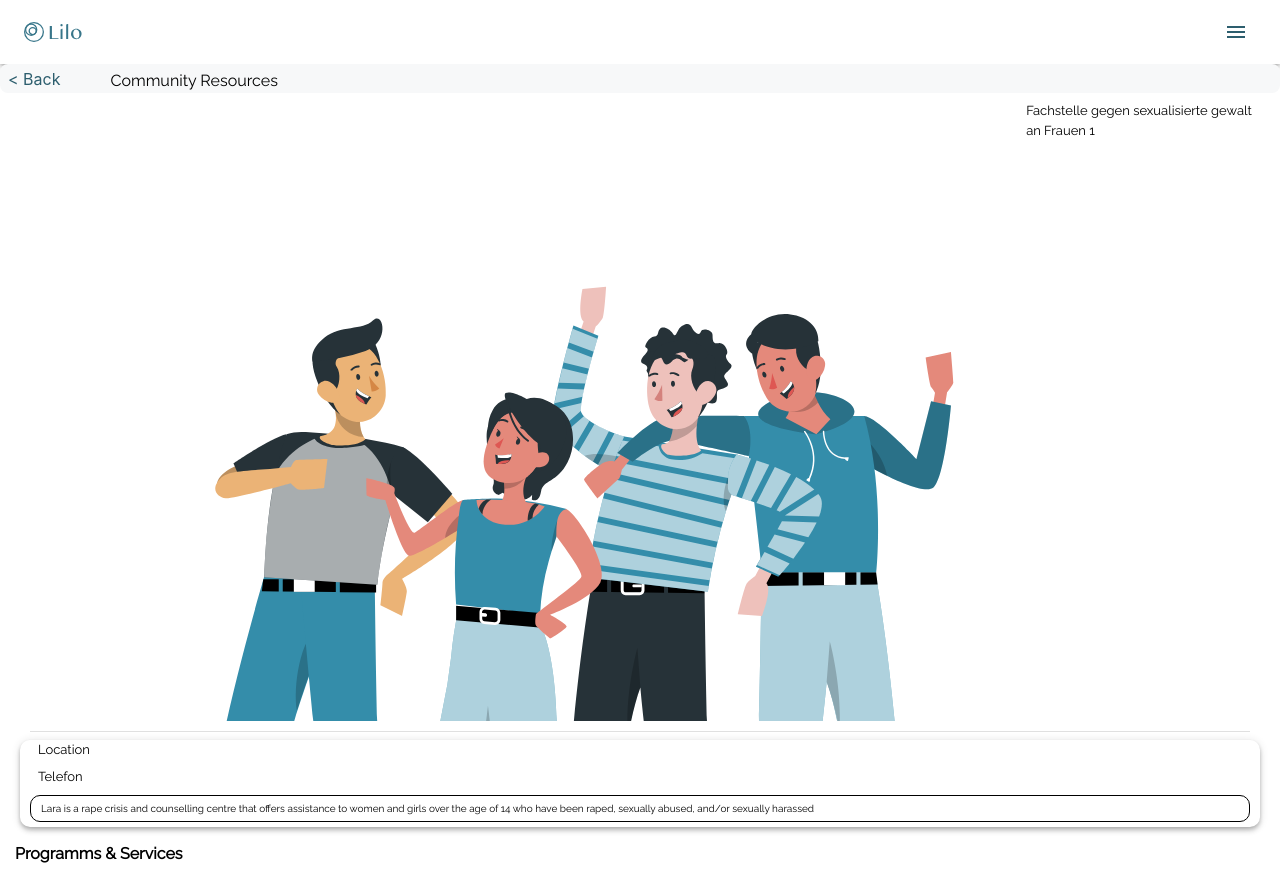
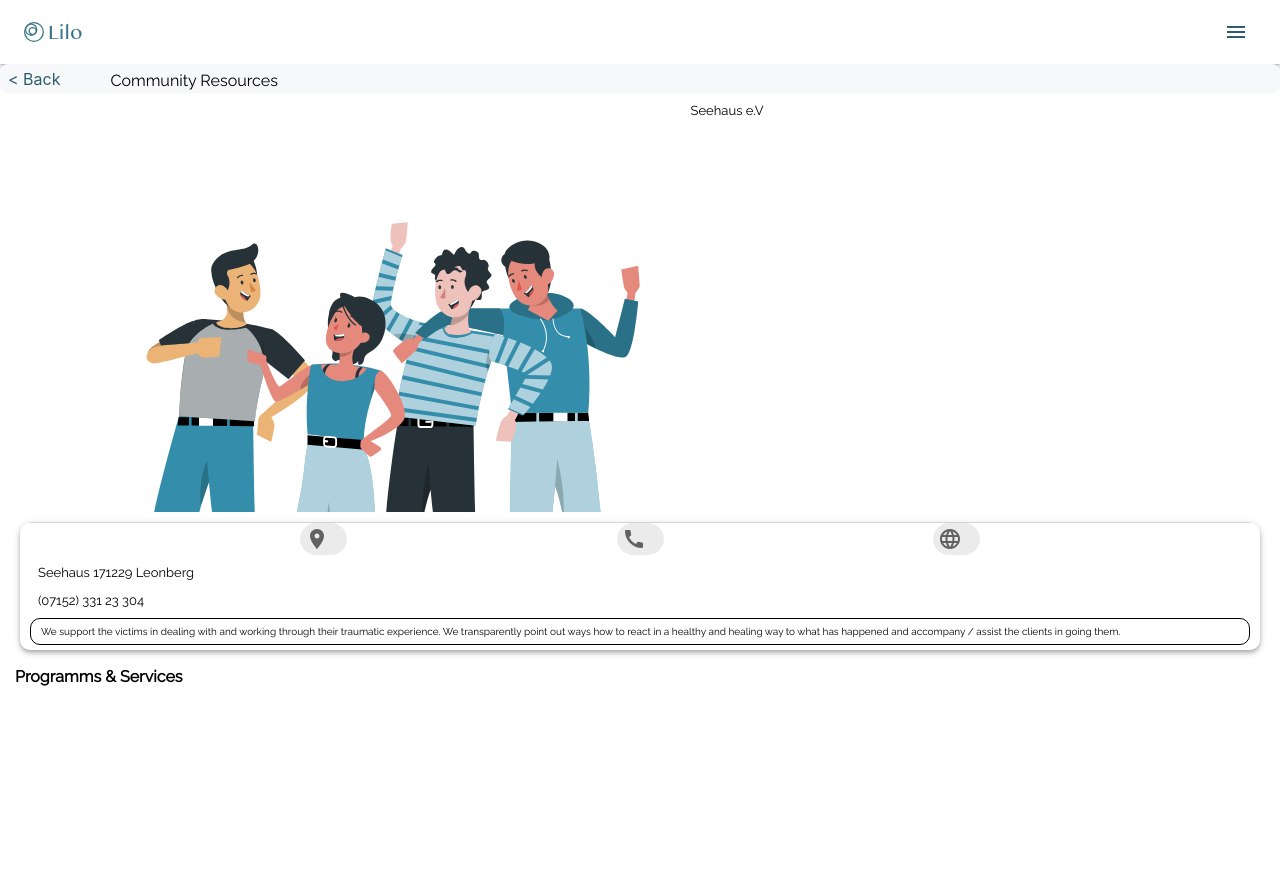
Before and after one commit to rstief/rannsteintc, a React (Create React App) app in the folder tc-rannstein-app/: page /lilo/communityorg/1 in a window 1280 px wide. After the commit the page ends 800 px from the top, so only its background shows below. Built offline with nearby package versions, Linux system fonts and the light colour scheme.

Commit message:
now also working on detail community page

```diff
--- a/tc-rannstein-app/src/components/pages/CommunityOrgPage.tsx
+++ b/tc-rannstein-app/src/components/pages/CommunityOrgPage.tsx
@@ -1,36 +1,59 @@
-import { Box, Typography } from '@mui/material';
+import { Box, Chip, Typography } from '@mui/material';
 import ResourcesBar from '../ResourcesBar';
 import communityfriendship from '../../assets/communityfriendship.svg'
 import { useParams } from 'react-router-dom';
 import Divider from '@mui/material/Divider';
 import organisationList from '../../data/organizations.json'
+import CallIcon from '@mui/icons-material/Call';
+import LocationOnIcon from '@mui/icons-material/LocationOn';
+import LanguageIcon from '@mui/icons-material/Language';
+
+interface org {
+    id: String
+    shortName: string,
+    fullName: string,
+    description: string,
+    state: string,
+    address: {
+        street: string,
+        city: string
+    },
+    phone: string,
+    link: string,
+    tags: string[],
+    services: string[]
+}
 
 const CommunityOrgPage = () => {
 
     let { orgId } = useParams();
-
+    const detailOrg: org | any = organisationList.find(item => item.id === orgId)
     console.log(orgId);
-
     return (
         <Box>
             <ResourcesBar innerRef='/lilo/communityresources' name='Community Resources'></ResourcesBar>
             <Box display={'flex'} height='20%' marginLeft='8px' marginRight='8px' mb='10px' sx={{ justifyContent: 'space-between' }}>
-                <img src={communityfriendship} className='communityfriendimage' alt='intro' />
-                <Typography m='8px' fontSize='13px'>
-                    Fachstelle gegen sexualisierte gewalt an Frauen {orgId}
+                <img src={communityfriendship} className='communityfriendimage' alt='intro' width='15%' />
+                <Typography width='85%' m='8px' fontSize='13px' >
+                    {detailOrg.fullName}
                 </Typography>
             </Box>
-            <Divider sx={{marginLeft: '30px', marginRight:'30px'}} />
+            <Divider sx={{ marginLeft: '30px', marginRight: '30px' }} />
             <Box height='50%' ml='20px' mr='20px' pb='5px' pl='10px' pr='10px' sx={{ boxShadow: 4, borderRadius: '10px' }}>
+                <Box display={'flex'} justifyContent={'space-evenly'}>
+                    <Chip sx={{ justifyContent:'center' }} icon={<LocationOnIcon />} />
+                    <Chip icon={<CallIcon />} />
+                    <Chip icon={<LanguageIcon />} />
+                </Box>
                 <Typography m='8px' fontSize='13px'>
-                    Location
+                    {detailOrg.address.street + detailOrg.address.city}
                 </Typography>
                 <Typography m='8px' fontSize='13px'>
-                    Telefon
+                    {detailOrg.phone}
                 </Typography>
-                <Box pr='5px' pl='5px' sx={{border:1, borderColor:'black', borderRadius: '10px'}}>
+                <Box pr='5px' pl='5px' sx={{ border: 1, borderColor: 'black', borderRadius: '10px' }}>
                     <Typography m='5px' fontSize='10px'>
-                        Lara is a rape crisis and counselling centre that offers assistance to women and girls over the age of 14 who have been raped, sexually abused, and/or sexually harassed
+                        {detailOrg.description}
                     </Typography>
                 </Box>
             </Box>
```
